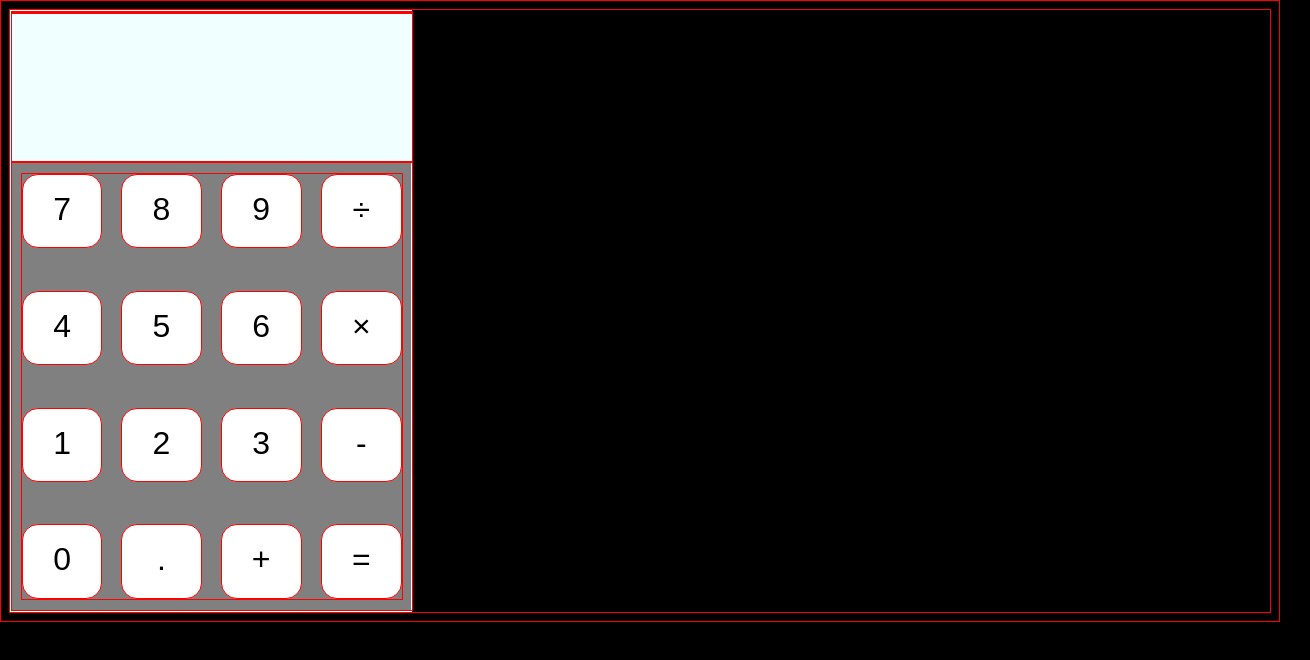
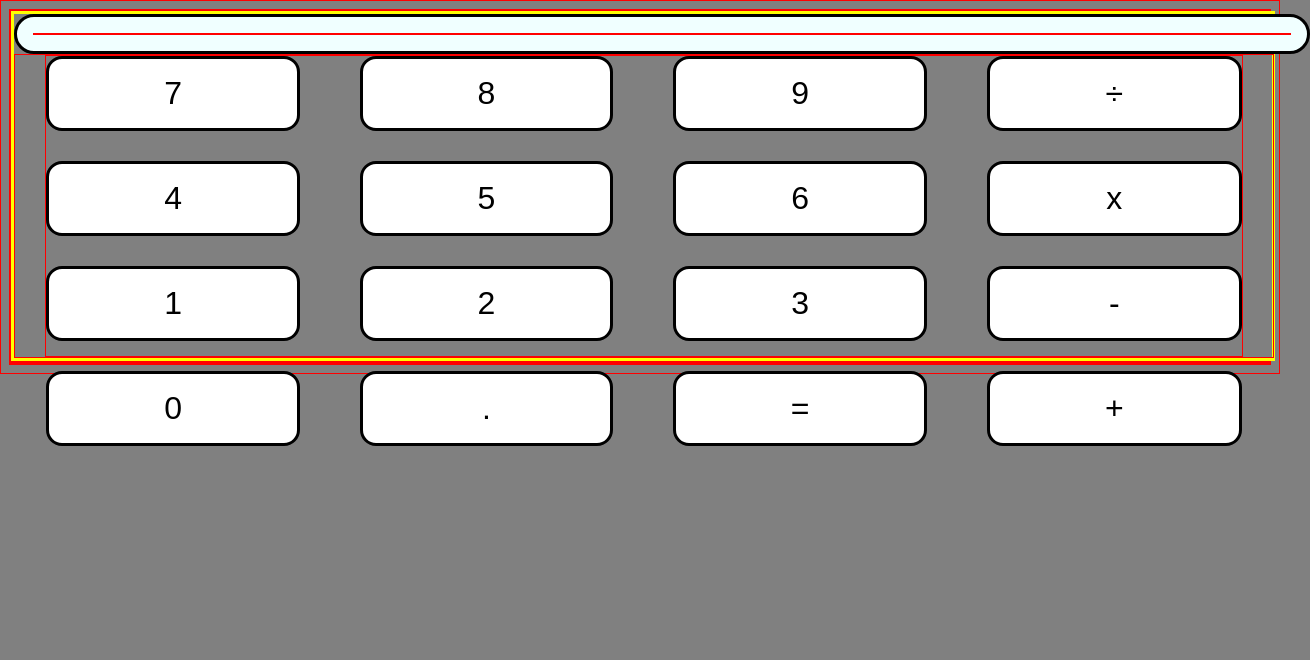
Before and after one commit to ciaracade/calculator, a plain HTML site: page index.html in a window 1280 px wide. Shown: the whole page, 1310 px wide, since content can reach past the window. Drawn offline with Linux system fonts and the light colour scheme.

Commit message:
Added some CSS features and chnaged orientation

```diff
--- a/index.html
+++ b/index.html
@@ -8,6 +8,7 @@
 </head>
 
 <body>
+    <main>
     <div class="calculator">
         <div class="screen">
             <div class="output">
@@ -15,30 +16,32 @@
             </div>
         </div>
         <div class="touchpad">
+            <div class="buttons">
 
-            <div class="buttons">
                 <button class="button" id="seven">7</button>
-                <button class="button" id="seven">8</button>
-                <button class="button" id="seven">9</button>
+                <button class="button" id="eight">8</button>
+                <button class="button" id="nine">9</button>
                 <button class="button" id="division"> ÷</button>
                 <button class="button" id="four">4</button>
                 <button class="button" id="five">5</button>
                 <button class="button" id="six">6</button>
-                <button class="button" id="multiply">×</button>
+                <button class="button" id="multiply">x</button>
                 <button class="button" id="one">1</button>
                 <button class="button" id="two">2</button>
                 <button class="button" id="three">3</button>
                 <button class="button" id="minus">-</button>
                 <button class="button" id="zero">0</button>
                 <button class="button" id="decimal">.</button>
+                <button class="button" id="equals">=</button>
                 <button class="button" id="plus">+</button>
-                <button class="button" id="equals">=</button>
-
             </div>
         </div>
 
     </div>
+</main>
+<footer>
 
+</footer>
 </body>
 
 </html>
--- a/style.css
+++ b/style.css
@@ -3,22 +3,29 @@
 }
 
 body{
-    background-color: black;
+    background-color: grey;
 }
 
+
+
 .calculator {
-   display: flex;
-   flex-direction: column;
-    width: 400px;
-    height: 600px;
+    height: 100%;
+    width: 100%;
+
     border: 1px solid white;
     background-color: grey;
+
+    border: 3px solid yellow;
+
 }
 
 .screen {
     width: 100%;
     height: 25%;
     background-color: azure;
+    border: 3px solid black;
+    border-radius: 3rem;
+    padding: 1rem;
 }
 .touchpad {
     width: 100%;
@@ -47,4 +54,14 @@ button {
     justify-content: center;
     font-size: 32px;
     padding: 1rem;
+    border: 3px solid black;
 }
+
+button:hover{
+    background-color: whitesmoke;
+}
+
+button:active {
+    background-color: lightgray;
+    box-shadow: 0 4px 2px -2px gray;
+}
```
